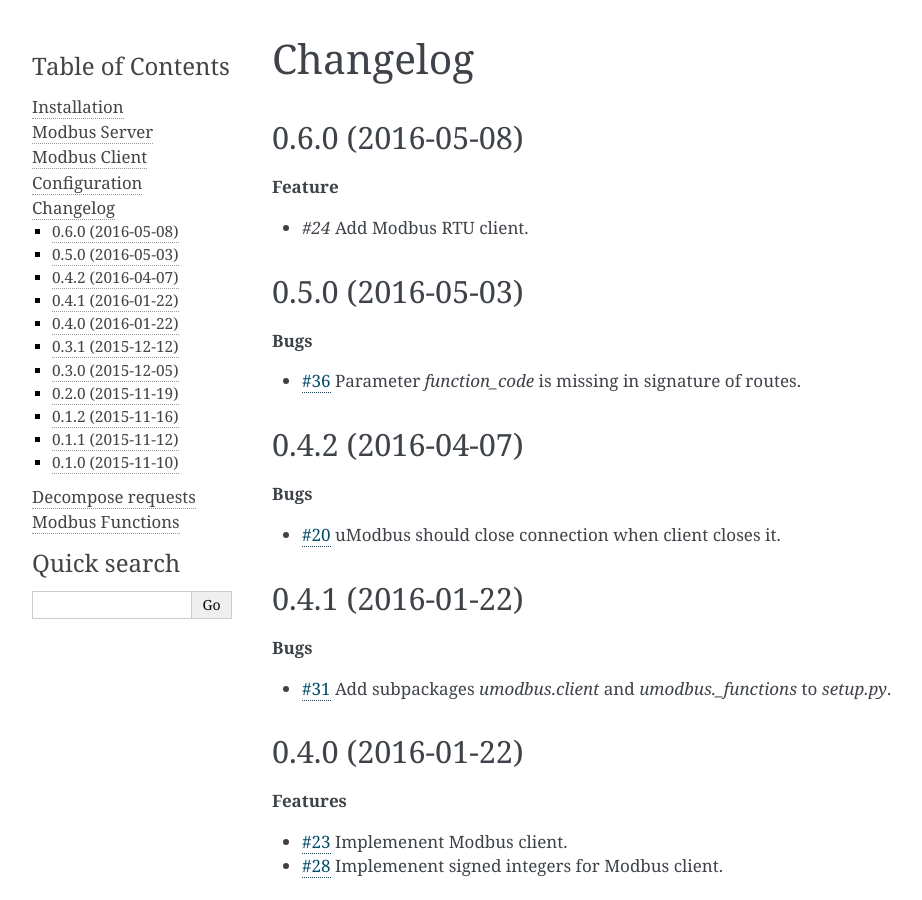
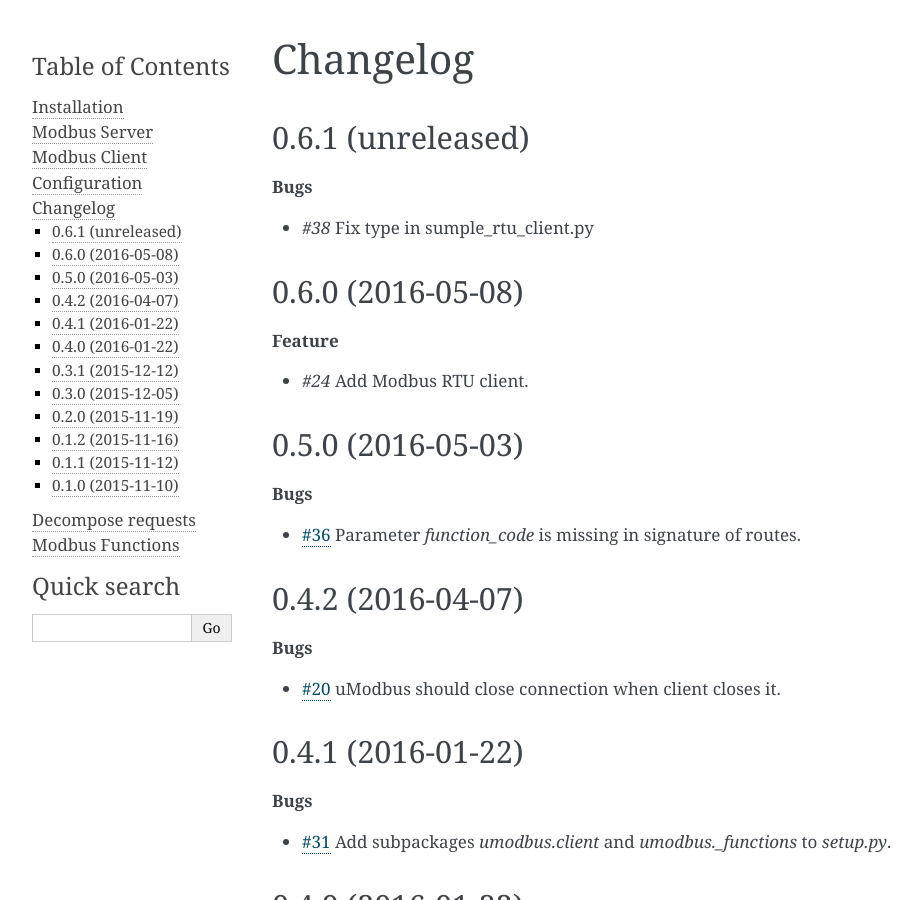
Before and after one commit to AdvancedClimateSystems/uModbus, a Sphinx documentation site: the page built from docs/source/changelog.rst, in a window 1280 px wide and 900 px high. Shown: the whole window, without its empty margins (148-1070 px from the left). Built offline with Sphinx 7.4.7, drawn with Linux system fonts in a browser that asks for light colours.

```diff
--- a/docs/source/changelog.rst
+++ b/docs/source/changelog.rst
@@ -1,5 +1,15 @@
 Changelog
 =========
+
+0.6.1 (unreleased)
+++++++++++++++++++
+
+**Bugs**
+
+* `#38`  Fix type in sumple_rtu_client.py
+
+.. _#38: https://github.com/AdvancedClimateSystems/uModbus/issues/38
+
 
 0.6.0 (2016-05-08)
 ++++++++++++++++++
```
